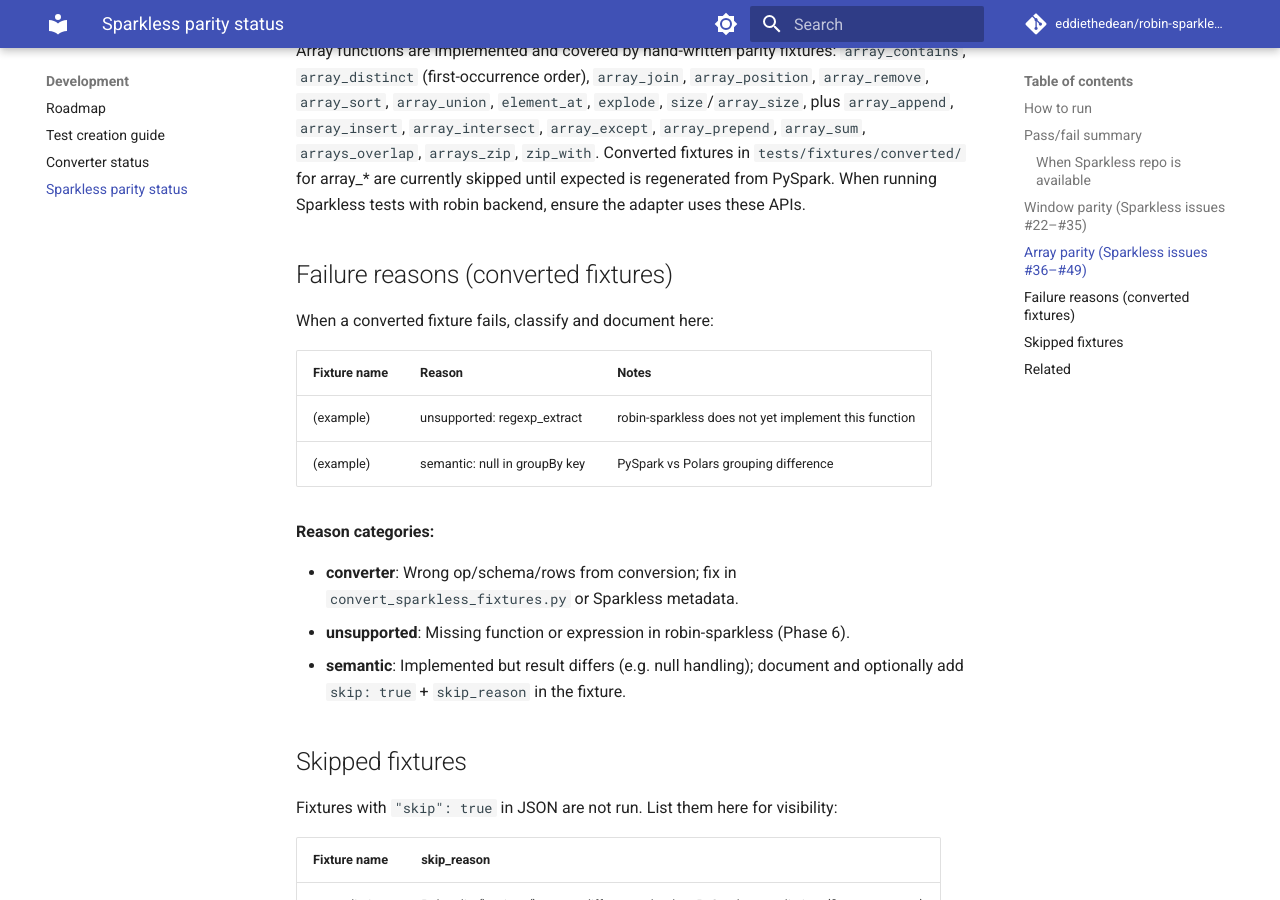
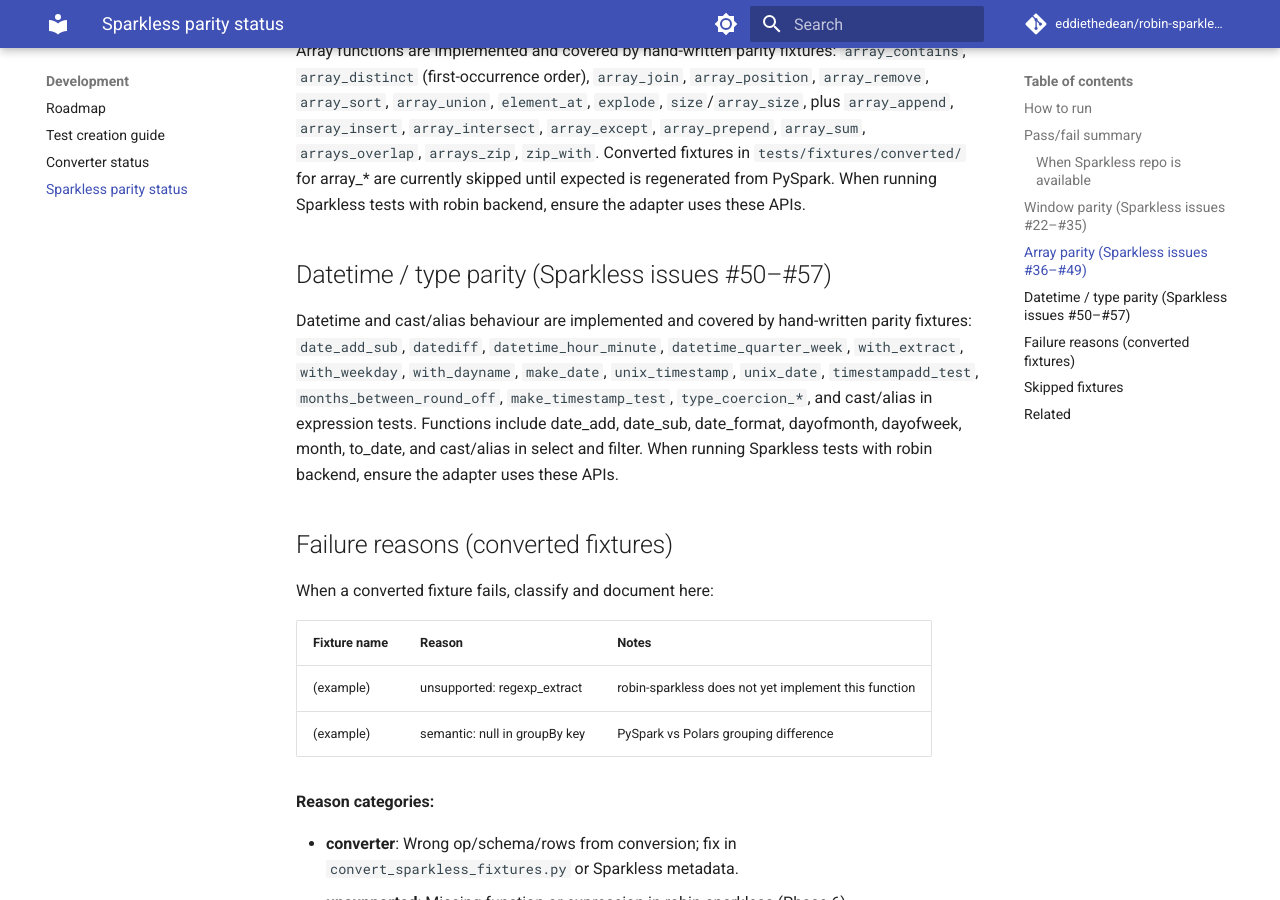
Before and after one commit to eddiethedean/robin-sparkless, an MkDocs documentation site: the page built from docs/SPARKLESS_PARITY_STATUS.md, in a window 1280 px wide and 900 px high, scrolled down 1893 px. Built offline with MkDocs 1.6.1 and Material for MkDocs 9.7.7, drawn with Linux system fonts in a browser that asks for light colours; comment, search, counter and statistics services are not loaded.

Commit message:
docs: datetime/type parity (Sparkless #50-#57)
Document datetime and cast/alias parity in SPARKLESS_PARITY_STATUS.md.

Fixes #50. Fixes #51. Fixes #52. Fixes #53. Fixes #54. Fixes #55. Fixes #56. Fixes #57.

Co-authored-by: Cursor <cursoragent@cursor.com>

```diff
--- a/docs/SPARKLESS_PARITY_STATUS.md
+++ b/docs/SPARKLESS_PARITY_STATUS.md
@@ -41,6 +41,10 @@ Window functions are implemented and covered by hand-written parity fixtures: `r
 
 Array functions are implemented and covered by hand-written parity fixtures: `array_contains`, `array_distinct` (first-occurrence order), `array_join`, `array_position`, `array_remove`, `array_sort`, `array_union`, `element_at`, `explode`, `size`/`array_size`, plus `array_append`, `array_insert`, `array_intersect`, `array_except`, `array_prepend`, `array_sum`, `arrays_overlap`, `arrays_zip`, `zip_with`. Converted fixtures in `tests/fixtures/converted/` for array_* are currently skipped until expected is regenerated from PySpark. When running Sparkless tests with robin backend, ensure the adapter uses these APIs.
 
+## Datetime / type parity (Sparkless issues #50–#57)
+
+Datetime and cast/alias behaviour are implemented and covered by hand-written parity fixtures: `date_add_sub`, `datediff`, `datetime_hour_minute`, `datetime_quarter_week`, `with_extract`, `with_weekday`, `with_dayname`, `make_date`, `unix_timestamp`, `unix_date`, `timestampadd_test`, `months_between_round_off`, `make_timestamp_test`, `type_coercion_*`, and cast/alias in expression tests. Functions include date_add, date_sub, date_format, dayofmonth, dayofweek, month, to_date, and cast/alias in select and filter. When running Sparkless tests with robin backend, ensure the adapter uses these APIs.
+
 ## Failure reasons (converted fixtures)
 
 When a converted fixture fails, classify and document here:
```
